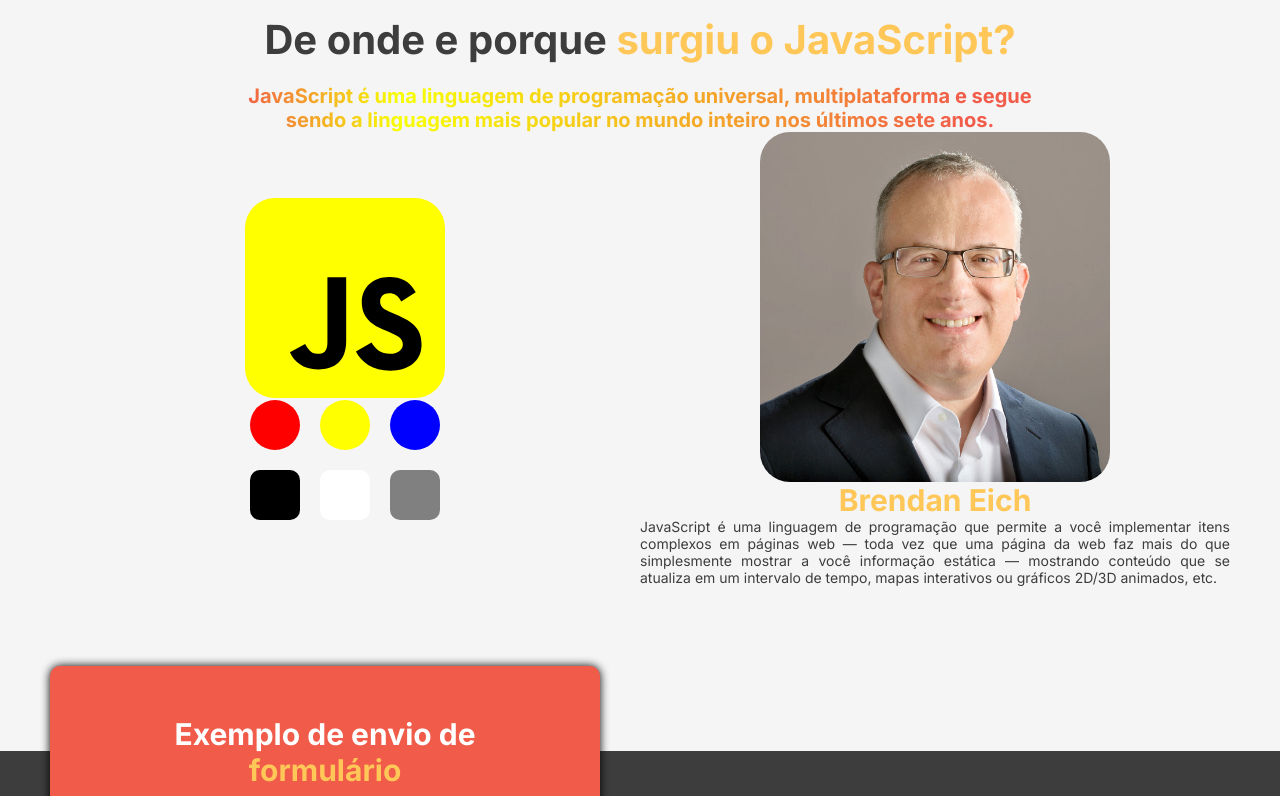
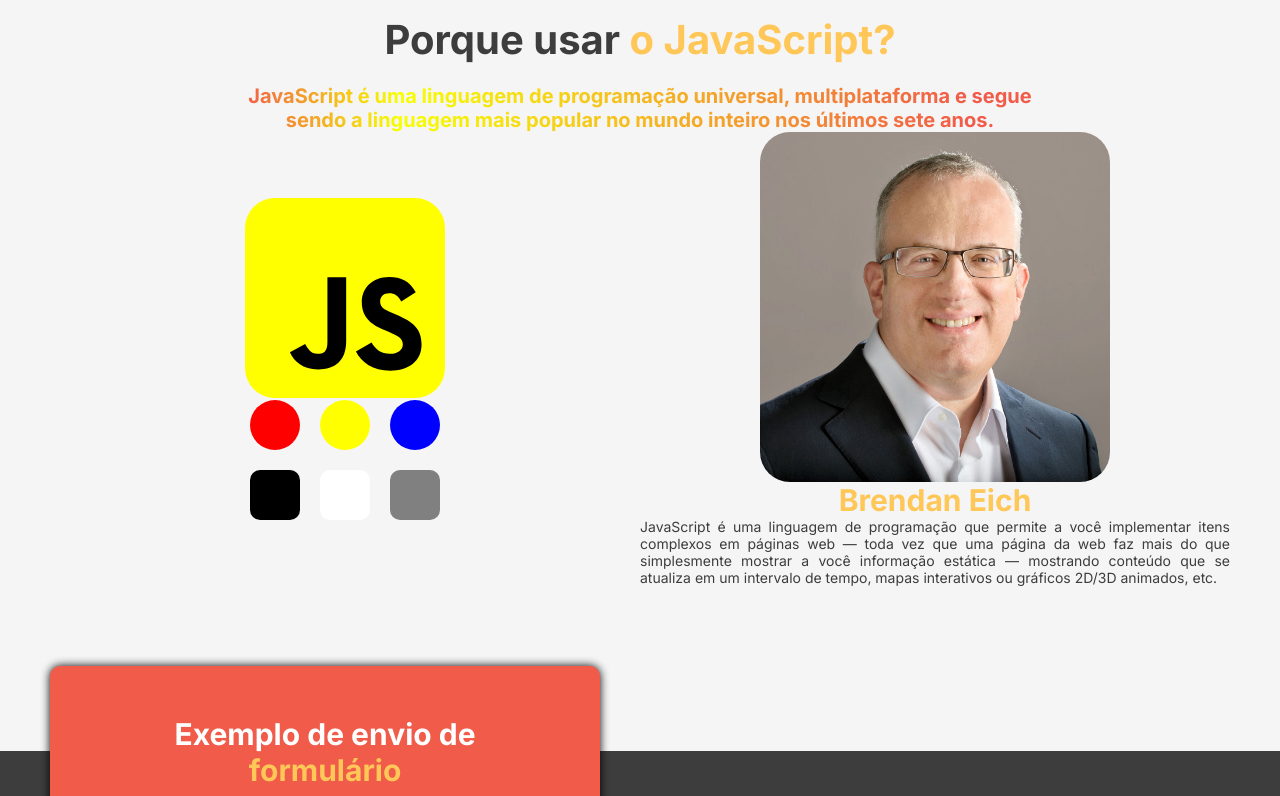
Before and after one commit to GuiLeoni14/Projeto_Apresentacao_Reactjs, a React (Vite) app: page / in a window 1280 px wide. Shown: the top 796 px of the page. Built offline with nearby package versions, Linux system fonts and the light colour scheme.

Commit message:
add aos animate

```diff
--- a/src/components/Form/index.tsx
+++ b/src/components/Form/index.tsx
@@ -20,7 +20,7 @@
         }, 2000);
     };
     return (
-        <Container onSubmit={handleSubmit}>
+        <Container onSubmit={handleSubmit} data-aos="flip-right">
             <h2>
                 Exemplo de envio de <strong>formulário</strong>
             </h2>
--- a/src/components/Slide/index.tsx
+++ b/src/components/Slide/index.tsx
@@ -52,6 +52,13 @@
                 <SwiperSlide>
                     <SlideContent>
                         <TextSlide>
+                            <img src={getImageUrl('5.jpg')} alt="" />
+                        </TextSlide>
+                    </SlideContent>
+                </SwiperSlide>
+                <SwiperSlide>
+                    <SlideContent>
+                        <TextSlide>
                             <img src={getImageUrl('6.png')} alt="" />
                         </TextSlide>
                     </SlideContent>
--- a/src/pages/Home/FormExample/index.tsx
+++ b/src/pages/Home/FormExample/index.tsx
@@ -14,7 +14,7 @@
         <Container>
             <MainContainer>
                 <Form setUser={setUser} />
-                <UserInfo>
+                <UserInfo data-aos="flip-left">
                     {user.name ? (
                         <>
                             <h2>
--- a/src/pages/Home/Hero/index.tsx
+++ b/src/pages/Home/Hero/index.tsx
@@ -17,9 +17,9 @@
     return (
         <Container>
             <MainContainer>
-                <Top>
+                <Top data-aos="fade-down">
                     <h1>
-                        De onde e porque <strong>surgiu o JavaScript?</strong>
+                        Porque usar <strong>o JavaScript?</strong>
                     </h1>
                     <p>
                         JavaScript é uma linguagem de programação universal, multiplataforma e segue sendo a linguagem
@@ -27,7 +27,7 @@
                     </p>
                 </Top>
                 <Bottom>
-                    <Left>
+                    <Left data-aos="fade-right">
                         <motion.div
                             animate={{
                                 rotate: [0, 90, 270, 360, 0],
@@ -88,7 +88,7 @@
                             </Color>
                         </Colors>
                     </Left>
-                    <Right>
+                    <Right data-aos="fade-left">
                         <img src={criador} />
                         <Description>
                             <h3>
--- a/src/pages/Home/Last/index.tsx
+++ b/src/pages/Home/Last/index.tsx
@@ -15,7 +15,7 @@
                     Alguns <strong>exemplos</strong>
                 </h1>
                 <Slide />
-                <Modal toggleTheme={toggleTheme} />
+                <Modal toggleTheme={toggleTheme} data-aos="fade-down" />
                 <Languages>
                     <motion.img src={icon_js} />
                     <span>+</span>
--- a/src/styles/global.ts
+++ b/src/styles/global.ts
@@ -16,6 +16,7 @@
     body{
         color: ${(props) => props.theme.colors.title};
         background: ${(props) => props.theme.colors.background};
+        overflow-x: hidden;
     }
     html{
         font-size: 62.5%;
```
Also changed, not shown: src/assets/img/js-5.jpg (added).
